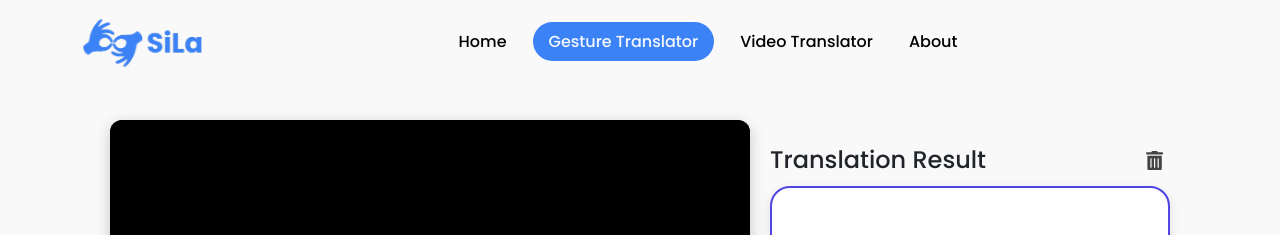
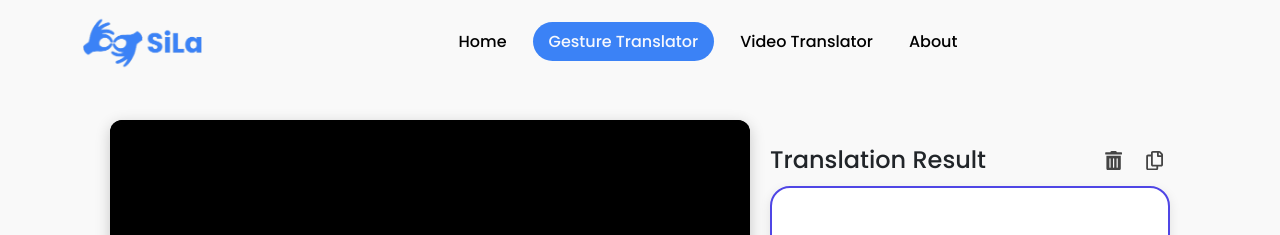
Before and after one commit to andresaputra26/sila-frontend, a React (Vite) app: page /gesture in a window 1280 px wide. Shown: the top 235 px of the page. Built offline with nearby package versions, Linux system fonts and the light colour scheme.

Commit message:
Update GesturePage.jsx

```diff
--- a/src/pages/GesturePage.jsx
+++ b/src/pages/GesturePage.jsx
@@ -1,5 +1,5 @@
 import React, { useState } from 'react';
-import { FaCamera, FaStopCircle, FaTrashAlt } from 'react-icons/fa';
+import { FaCamera, FaStopCircle, FaTrashAlt, FaRegCopy } from 'react-icons/fa';
 import '../assets/css/main.css';
 import GestureComponent from '../components/GestureComponent';
 
@@ -11,6 +11,13 @@ function GesturePage() {
   const handleClearAll = () => {
     setTranslation('');
     setCurrentResult('');
+  };
+
+  const handleCopy = () => {
+    if (translation) {
+      navigator.clipboard.writeText(translation);
+      alert('Copied to clipboard!');
+    }
   };
 
   const handleNowResult = (result) => {
@@ -91,6 +98,9 @@ function GesturePage() {
             <button onClick={handleClearAll} title="Clear All">
               <FaTrashAlt />
             </button>
+            <button onClick={handleCopy} title="Copy Output">
+              <FaRegCopy />
+            </button>
           </div>
         </div>
 
```
